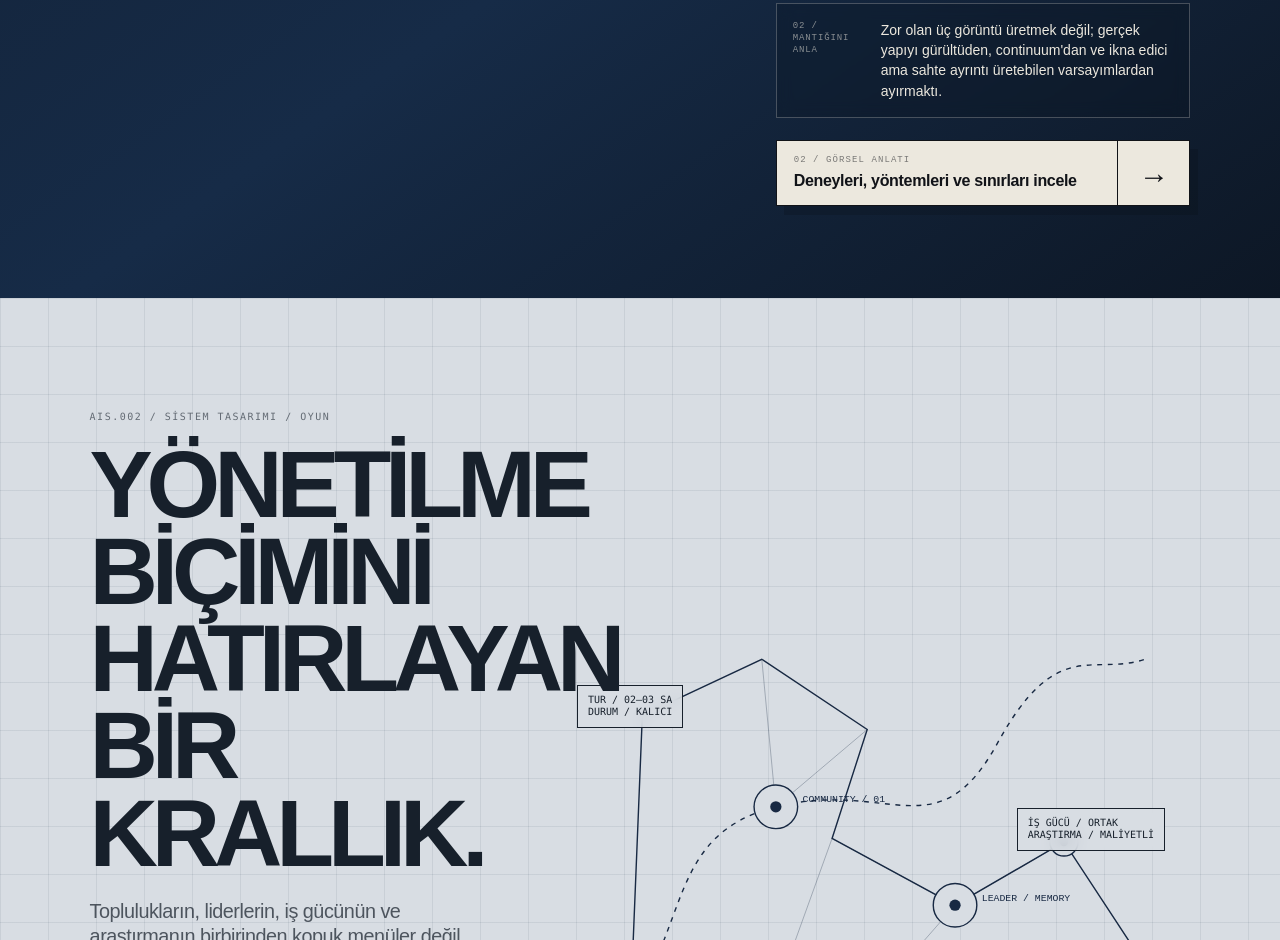
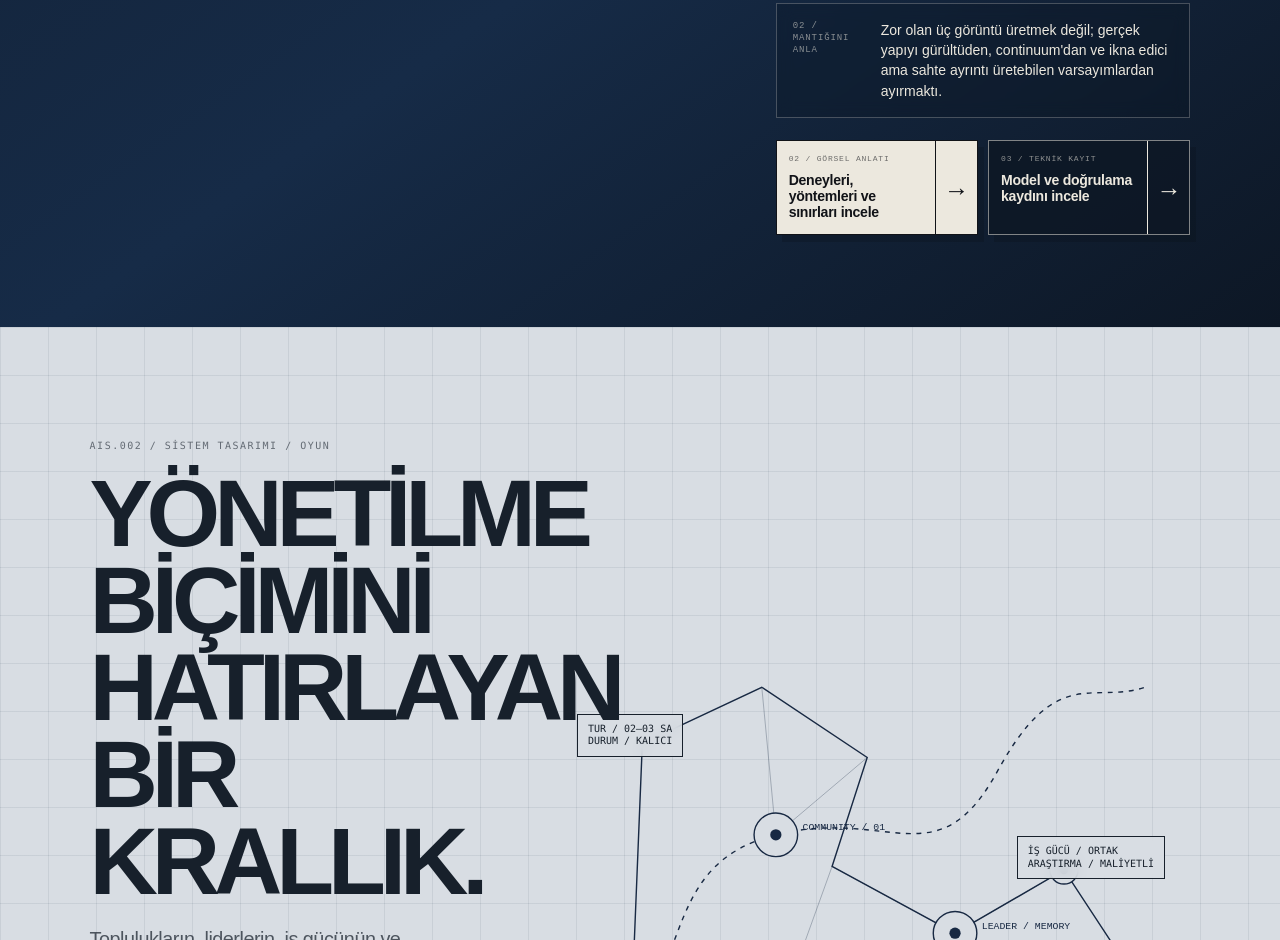
Before and after one commit to WiseAis/wiseais.github.io, a plain HTML site: page index.html in a window 1280 px wide. Shown: the part 1632-2572 px from the top of the page. Drawn offline with Linux system fonts and the light colour scheme.

Commit message:
Add AIS.001 depth choices to project entry

```diff
--- a/assets/css/project-detail.css
+++ b/assets/css/project-detail.css
@@ -177,28 +177,38 @@ body.detail-open > .flow-rail {
   color:#36849a;transform:translate(4px,-4px);
 }
 .technical-record-door:focus-visible { outline:2px solid #36849a;outline-offset:5px; }
-.detail-open-trigger {
-  appearance:none;width:100%;margin-top:22px;padding:0;cursor:pointer;
-  display:grid;grid-template-columns:1fr 72px;align-items:stretch;text-align:left;
+.depth-entry-options {
+  display:grid;grid-template-columns:repeat(2,minmax(0,1fr));gap:10px;
+  margin-top:22px;
+}
+.depth-entry {
+  min-width:0;display:grid;grid-template-columns:minmax(0,1fr) 42px;align-items:stretch;
   color:var(--ink);background:var(--paper);border:1px solid var(--ink);
-  box-shadow:8px 9px 0 rgba(6,10,16,.2);
+  box-shadow:6px 7px 0 rgba(6,10,16,.2);text-decoration:none;
   transition:transform .28s ease,box-shadow .28s ease,background .28s ease;
 }
-.detail-open-copy { padding:15px 17px; }
-.detail-open-copy small {
-  display:block;margin-bottom:7px;font:9px/1 ui-monospace,monospace;
-  letter-spacing:.12em;text-transform:uppercase;opacity:.52;
+.depth-entry-copy { min-width:0;display:block;padding:13px 12px; }
+.depth-entry-copy small {
+  display:block;margin-bottom:8px;font:8px/1.25 ui-monospace,monospace;
+  letter-spacing:.1em;text-transform:uppercase;opacity:.58;
 }
-.detail-open-copy strong { display:block;font-size:16px;letter-spacing:-.02em; }
-.detail-open-arrow {
-  display:grid;place-items:center;border-left:1px solid var(--ink);
-  font-size:30px;transition:transform .28s ease,background .28s ease,color .28s ease;
+.depth-entry-copy strong { display:block;font-size:clamp(13px,1.1vw,16px);line-height:1.15;letter-spacing:-.02em; }
+.depth-entry-arrow {
+  display:grid;place-items:center;border-left:1px solid currentColor;
+  font-size:25px;transition:transform .28s ease,background .28s ease,color .28s ease;
 }
-.detail-open-trigger:hover,.detail-open-trigger:focus-visible {
-  transform:translate(-3px,-3px);box-shadow:11px 12px 0 rgba(6,10,16,.24);outline:none;
+.depth-entry--technical {
+  color:var(--paper);background:rgba(13,23,37,.88);border-color:rgba(236,232,222,.52);
 }
-.detail-open-trigger:hover .detail-open-arrow,.detail-open-trigger:focus-visible .detail-open-arrow {
+.depth-entry:hover,.depth-entry:focus-visible {
+  transform:translate(-3px,-3px);box-shadow:9px 10px 0 rgba(6,10,16,.24);
+}
+.depth-entry:focus-visible { outline:2px solid #8cc6ce;outline-offset:3px; }
+.depth-entry:hover .depth-entry-arrow,.depth-entry:focus-visible .depth-entry-arrow {
   background:var(--ink);color:var(--paper);transform:translateX(3px);
+}
+.depth-entry--technical:hover .depth-entry-arrow,.depth-entry--technical:focus-visible .depth-entry-arrow {
+  background:var(--paper);color:var(--ink);
 }
 
 @media (max-width:820px) {
@@ -211,6 +221,11 @@ body.detail-open > .flow-rail {
   .project-scene { min-height:auto; }
   .project-scene:nth-child(even) .project-copy { order:0; }
   .project-art { min-height:42vh; }
+  .depth-entry-options { gap:8px; }
+  .depth-entry { grid-template-columns:minmax(0,1fr) 34px; }
+  .depth-entry-copy { padding:12px 9px; }
+  .depth-entry-copy small { font-size:7px;letter-spacing:.07em; }
+  .depth-entry-arrow { font-size:22px; }
   .proof-strip { grid-template-columns:1fr; }
   .proof + .proof { border-left:0;border-top:1px solid currentColor;padding-left:0; }
   .archive-grid { grid-template-columns:1fr;gap:44px; }
--- a/assets/js/site.js
+++ b/assets/js/site.js
@@ -328,7 +328,10 @@
     }
   };
 
-  openButtons.forEach(button => button.addEventListener('click', () => openDetail()));
+  openButtons.forEach(button => button.addEventListener('click', event => {
+    event.preventDefault();
+    openDetail();
+  }));
   closeButton.addEventListener('click', requestClose);
   addEventListener('keydown', event => {
     if (event.key === 'Escape' && document.body.classList.contains('detail-open')) requestClose();
--- a/index.html
+++ b/index.html
@@ -147,10 +147,16 @@
           <div class="depth">02 / mantığını anla</div>
           <p>Zor olan üç görüntü üretmek değil; gerçek yapıyı gürültüden, continuum'dan ve ikna edici ama sahte ayrıntı üretebilen varsayımlardan ayırmaktı.</p>
         </div>
-        <button class="detail-open-trigger" type="button" data-open-project="hahbolllayristirma">
-          <span class="detail-open-copy"><small>02 / görsel anlatı</small><strong>Deneyleri, yöntemleri ve sınırları incele</strong></span>
-          <span class="detail-open-arrow" aria-hidden="true">→</span>
-        </button>
+        <div class="depth-entry-options" role="group" aria-label="AIS.001 katman seçenekleri">
+          <a class="depth-entry" href="/#proje/hahbolllayristirma" data-open-project="hahbolllayristirma">
+            <span class="depth-entry-copy"><small>02 / görsel anlatı</small><strong>Deneyleri, yöntemleri ve sınırları incele</strong></span>
+            <span class="depth-entry-arrow" aria-hidden="true">→</span>
+          </a>
+          <a class="depth-entry depth-entry--technical" href="/ais001/03/">
+            <span class="depth-entry-copy"><small>03 / teknik kayıt</small><strong>Model ve doğrulama kaydını incele</strong></span>
+            <span class="depth-entry-arrow" aria-hidden="true">→</span>
+          </a>
+        </div>
       </div>
     </div>
   </article>
```
